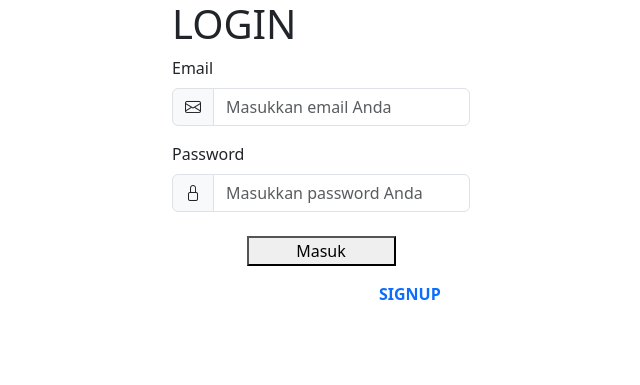
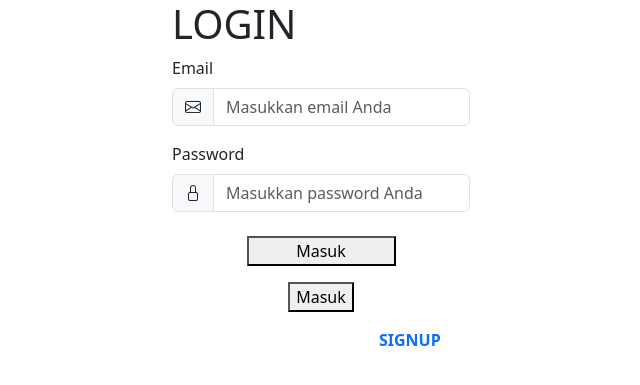
Before and after one commit to ICLabs-Fikom-UMI/si-sumber-daya-iclabs, a PHP site: the page made by app/views/login/index.php in a window 1280 px wide. Shown: the top 385 px of the page, without its empty margins (319-959 px from the left). Run offline with PHP 8.4, Linux system fonts and the light colour scheme; the template is opened without the code that fills it, so the values that code supplies are empty; some libraries are stand-ins or nearby versions.

Commit message:
belum bisa login, hanya link signup sudah berpindah halaman

```diff
--- a/app/views/login/index.php
+++ b/app/views/login/index.php
@@ -7,7 +7,8 @@
             <label for="email" class="form-label text-biru">Email</label>
             <div class="input-group">
                 <span class="input-group-text formku"><i class="bi bi-envelope"></i></span>
-                <input type="email" class="form-control formku" id="email" placeholder="Masukkan email Anda" name="email" required>
+                <input type="email" class="form-control formku" id="email" placeholder="Masukkan email Anda"
+                    name="email">
             </div>
         </div>
 
@@ -15,13 +16,20 @@
             <label for="password" class="form-label text-biru">Password</label>
             <div class="input-group">
                 <span class="input-group-text formku"><i class="bi bi-lock"></i></span>
-                <input type="password" class="form-control formku" id="password" placeholder="Masukkan password Anda" name="password" required>
+                <input type="password" class="form-control formku" id="password" placeholder="Masukkan password Anda"
+                    name="password">
             </div>
         </div>
 
         <div class="d-flex flex-column align-items-center mb-3">
             <button type="submit" class="signin mb-3 formku w-50 button-biru">Masuk</button>
-            <span class="text-white">Don’t have an account?<a href="" class="text-decoration-none text-biru fw-bolder"> SIGNUP</a></span>
+            <a href="">
+                <button type="submit" class="signin mb-3 formku w-100 button-biru">Masuk</button>
+            </a>
+            <span class="text-white">Don’t have an account?<a href="/tubesmvc/public/signup/index"
+                    class="text-decoration-none text-biru fw-bolder">
+                    SIGNUP</a></span>
+
         </div>
 
     </form>
```
